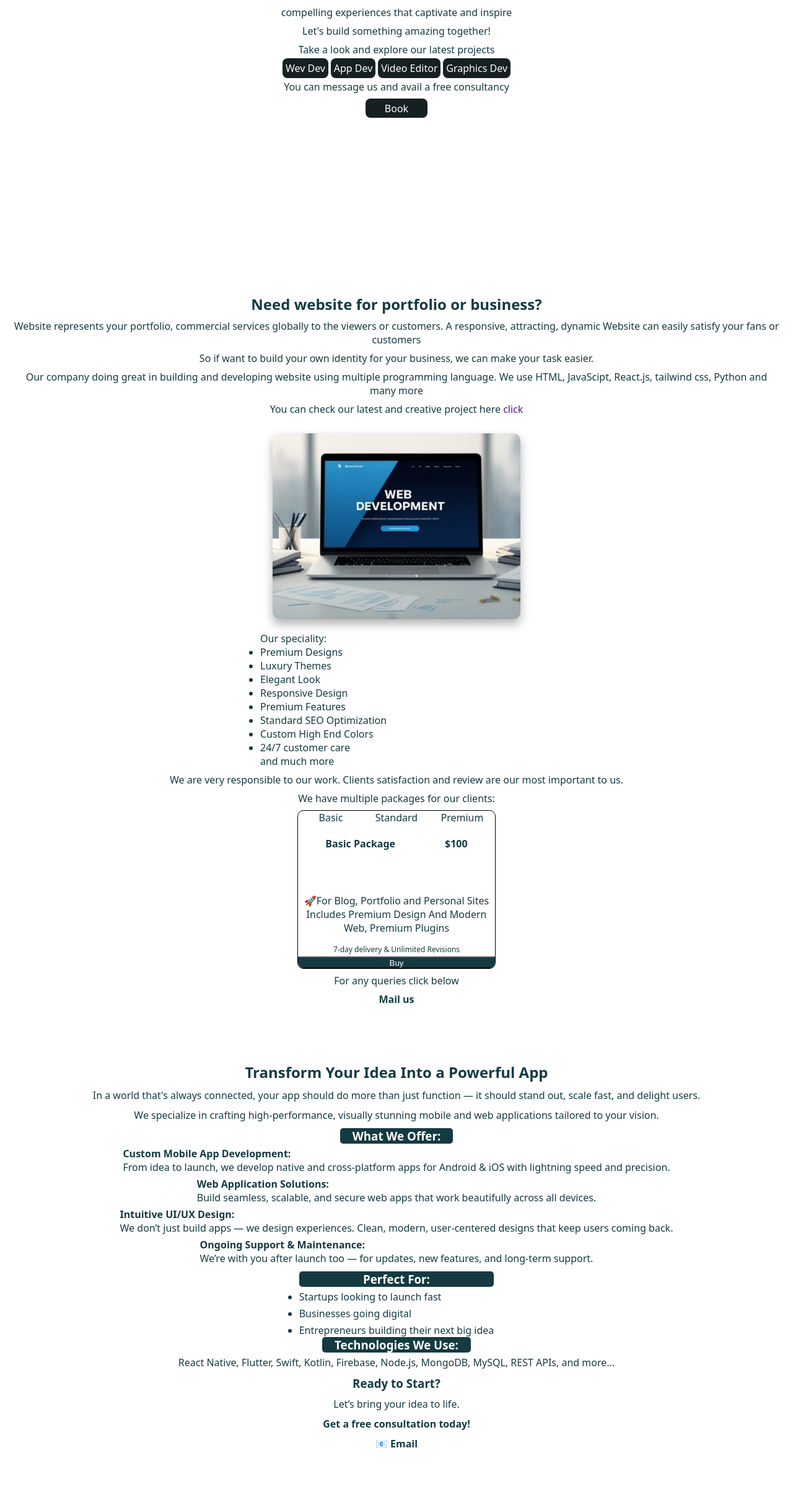
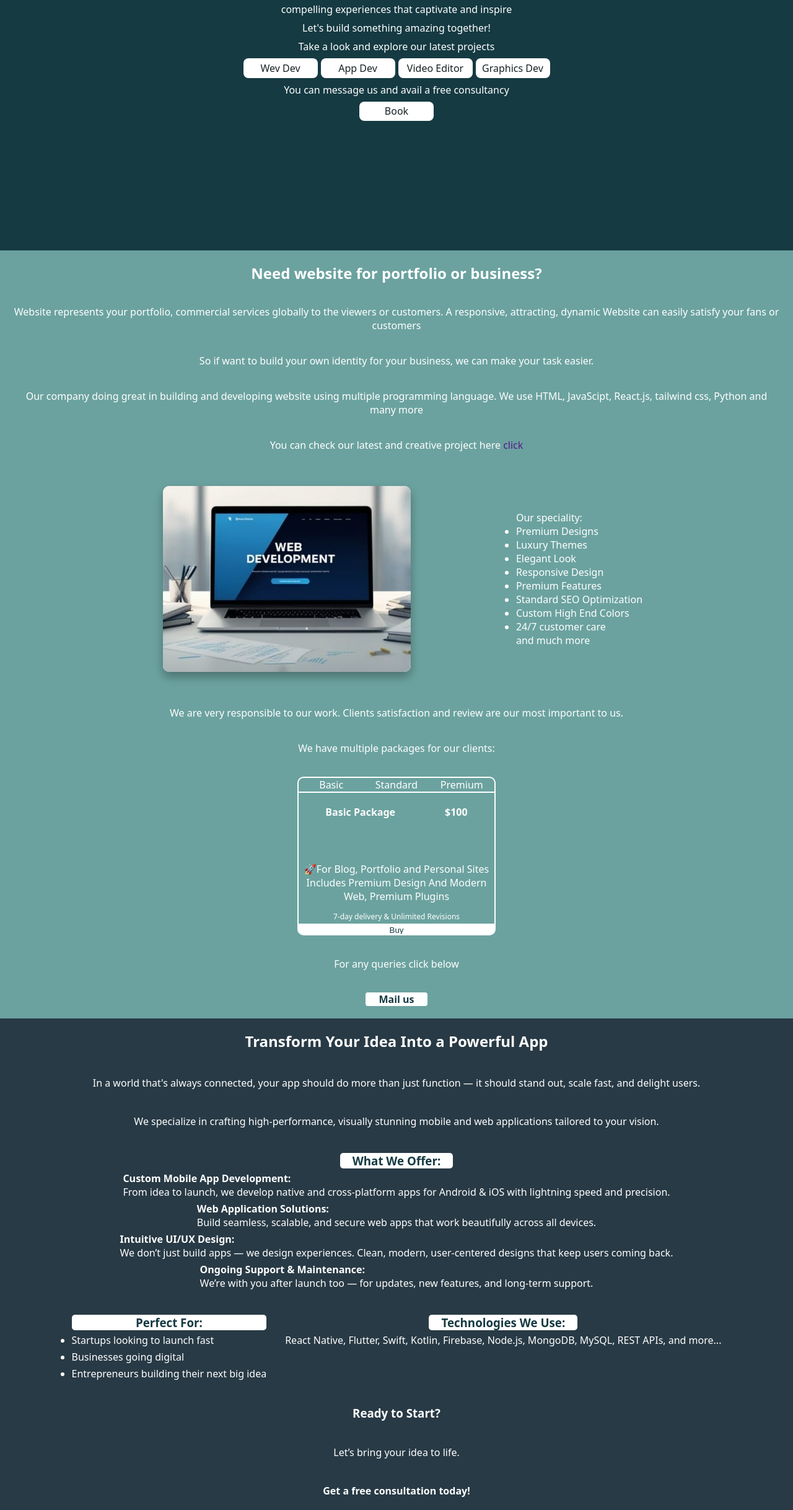
Before and after one commit to tanvirahmmed04/DisiBin, a plain HTML site: page index.html in a window 1280 px wide. Shown: the part 364-2800 px from the top of the page at 62% size. Drawn offline with Linux system fonts and the light colour scheme.

Commit message:
Update contentbox.css v2

```diff
--- a/contentbox.css
+++ b/contentbox.css
@@ -5,26 +5,35 @@
     flex-direction: column;
     align-items: center;
     justify-content: center;
-    gap: 50px;
     text-align: center;
 }
 .intro{
     min-height: 15rem;
     height: 90vh;
     display: flex;
-    color: #153A42;
+    color: #fff;
     flex-direction: column;
     justify-content: center;
     align-items: center;
     gap: 8px;
+    width: 100%;
+    background-color: #153A42;
 }
-.intro a{
-    color: #fff;
+.intro .opt{
+    display: flex;
+    flex-direction: row;
+    justify-content: center;
+    align-items: center;
+    width: 60%;
+    gap: 5px;
+}
+.intro .opt a, .intro a{
+    color: #162022;
     padding: .3rem;
-    background-color: #162022;
+    background-color: #fff;
     text-decoration: none;
     border-radius: .5rem;
-    width: 100px;
+    width: 120px;
     text-align: center;
 }
 .intro a:hover{
@@ -35,14 +44,24 @@
 .webdev{
     min-height: 15rem;
     display: flex;
-    color: #153A42;
+    color: #fff;
+    background-color: #6ba29f;
     flex-direction: column;
     justify-content: center;
     align-items: center;
-    gap: 8px;
+    gap: 35px;
     padding: 20px;
+    width: 100%;
 }
-.webdev .slider {
+.webdev .webdevview{
+    display: flex;
+    flex-direction: row;
+    align-items: center;
+    justify-content: center;
+    gap: 150px;
+    width: 100%;
+}
+.webdevview .slider {
     width: 400px;
     height: 300px;
     margin: 20px;
@@ -80,7 +99,7 @@
     border-radius: 10px;
     display: flex;
     flex-direction: column;
-    border: 1px solid black;
+    border: 2px solid #fff;
     overflow: hidden;
 }
 .packagebox .packnames{
@@ -91,7 +110,7 @@
 
 }
 .packagebox .packnames a{
-    color: #153A42;
+    color: #FFFF;
     display: flex;
     align-items: center;
     justify-content: center;
@@ -107,6 +126,7 @@
     position: relative;
     flex-direction: column;
     align-items: center;
+    border-top: 2px solid #fff;
 }
 .packages .package1{
     display: flex;
@@ -132,29 +152,40 @@
 }
 .packagebox .packages button{
     width: 21rem;
-    background-color: #153A42;
-    color: #fff;
+    background-color: #fff;
+    color: #153A42;
     position: absolute;
     bottom: -1px;
     cursor: pointer;
     height: 20px;
+    border: none;
 }
 
 .appdev{
     min-height: 15rem;
     display: flex;
-    color: #153A42;
+    color: #fff;
+    background-color: 	#283a45;
     flex-direction: column;
     justify-content: center;
     align-items: center;
-    gap: 10px;
+    gap: 40px;
     padding: 20px;
+    width: 100%;
 }
 .appdev .weoffer, .appdev .perfectfor, .weuse{
     display: flex;
     flex-direction: column;
     gap: 5px;
     align-items: center;
+}
+.appdev .perfectuse{
+    display: flex;
+    flex-direction: row;
+    align-items: start;
+    justify-content: center;
+    gap: 30px;
+    width: 100%;
 }
 .perfectfor ul{
     display: flex;
@@ -166,9 +197,9 @@
     text-align: start;
 }
 .weoffer h3, .perfectfor h3, .weuse h3{
-    color: #fff;
+    color: #153A42;
 
-    background-color: #153A42;
+    background-color: #fff;
     border-radius: 5px;
     padding-left: 20px;
     padding-right: 20px;
@@ -183,12 +214,22 @@
 .vedit{
     min-height: 15rem;
     display: flex;
-    color: #153A42;
+    color: #fff;
+    background-color: #153A42;
     flex-direction: column;
     justify-content: center;
     align-items: center;
-    gap: 8px;
+    gap: 40px;
     padding: 20px;
+    width: 100%;
+}
+.vedit .dowork{
+    display: flex;
+    align-items: start;
+    justify-content: center;
+    flex-direction: row;
+    gap: 120px;
+
 }
 .vedit  ul{
     display: flex;
@@ -207,9 +248,9 @@
     padding: 20px;
 }
 .vedit div h3{
-    color: #fff;
+    color: #153A42;
 
-    background-color: #153A42;
+    background-color: #fff;
     border-radius: 5px;
     padding-left: 20px;
     padding-right: 20px;
@@ -220,11 +261,13 @@
 .graphicsdev{
     min-height: 15rem;
     display: flex;
-    color: #153A42;
+    color: #fff;
+    background-color: #6ba29f;
+    width: 100%;
     flex-direction: column;
     justify-content: center;
     align-items: center;
-    gap: 8px;
+    gap: 40px;
     padding: 20px;
 }
 .graphicsdev  ul{
@@ -244,9 +287,9 @@
     padding: 20px;
 }
 .graphicsdev div h3{
-    color: #fff;
+    color: #153A42;
 
-    background-color: #153A42;
+    background-color: #fff;
     border-radius: 5px;
     padding-left: 20px;
     padding-right: 20px;
```
